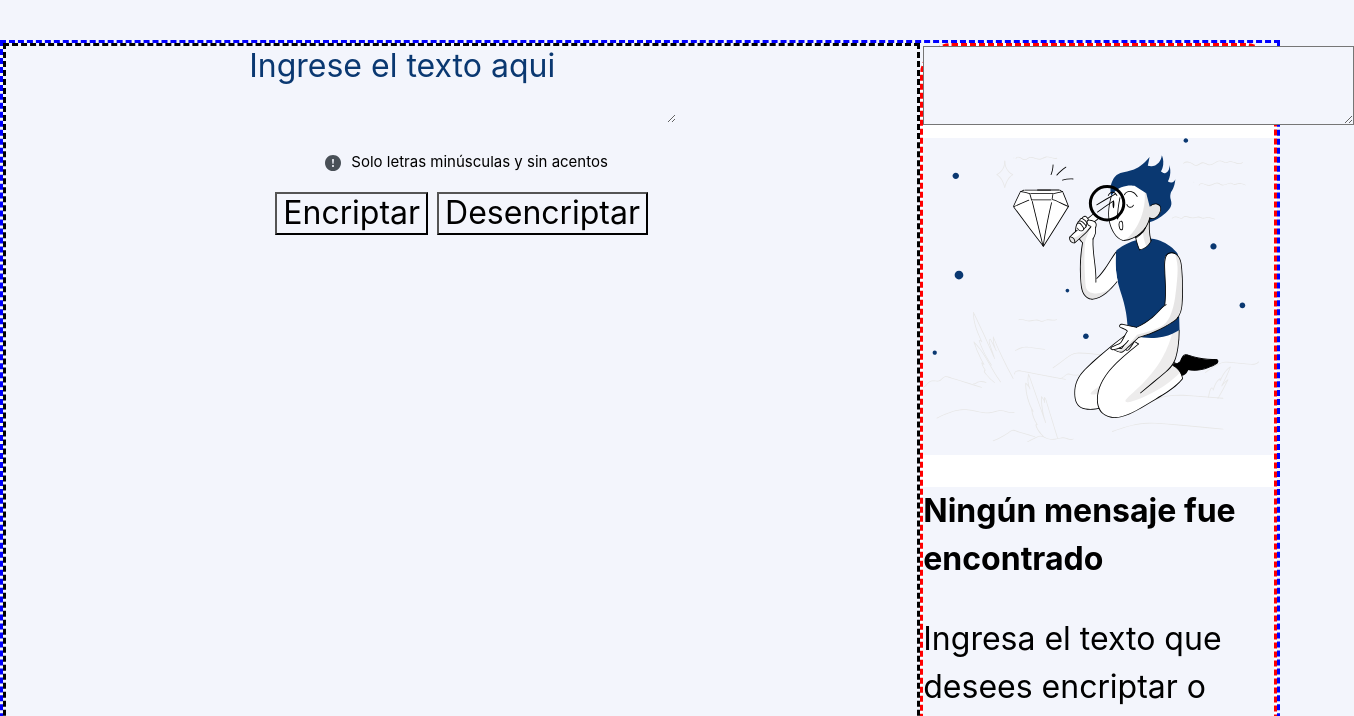
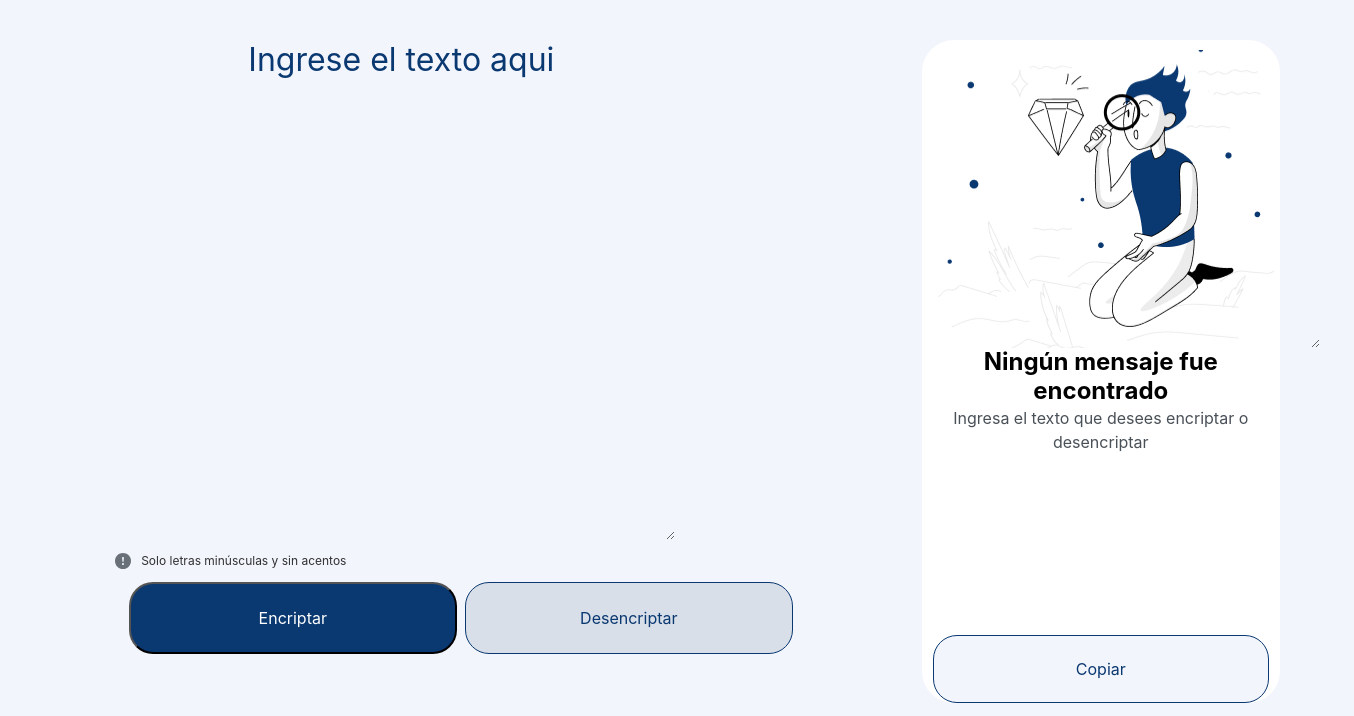
Before and after one commit to Jere2023/proyecto-encriptador-alura, a plain HTML site: page index.html in a window 1280 px wide. Shown: the part 152-868 px from the top of the page, 1354 px wide, since content can reach past the window. Drawn offline with Linux system fonts and the light colour scheme.

Commit message:
2da Remodelacion, falta footer. 9°commit

```diff
--- a/index.html
+++ b/index.html
@@ -30,16 +30,13 @@
                     </div>
             </section>
             <section class="derecha">
-                    <textarea class="mensaje"></textarea>
-                    <div class="imagen">
-                        <img src="imagenes/Muñeco.svg" alt="Imagen de una persona mirando con una lupa un diamante">
-                    </div>
+                    <textarea rows="8" cols="20" class="mensaje"></textarea>
                     <div class="leyenda">
                         <h3>Ningún mensaje fue encontrado</h3>
                         <p>Ingresa el texto que desees encriptar o desencriptar</p>
                     </div>
-                    <div>
-                        <button class="copiar" onclick="copiar()">Copiar</button>
+                    <div class="copiar">
+                        <button class="btn-copiar" onclick="copiar()">Copiar</button>
                     </div>
             </section>
         </div>
--- a/style.css
+++ b/style.css
@@ -2,10 +2,10 @@
     --color-fondo: #F3F5FC;
     --color-boton: #D8DFE8;
     --color-blanco: #FFF;
-    --color-text-area: #0A3871;
+    --color-text-area: #0A3871; /*cambiar a un mejor nombre y las variables*/
     --color-informacion: #495057;
-
-
+    --color-mensaje: #343A40;
+    --imagen-munieco: url('imagenes/Muñeco.png')
 }
 html {
     font-size: 62.5%; /* 1rem = 10px Parte 1 de 2*/
@@ -37,17 +37,22 @@ body {
 .cuerpo {
     display: flex;
     justify-content: center;
-    border-style: dashed;
-    border-color: blue;
+    /*border-style: dashed;
+    border-color: blue;*/
 }
 .izquierda{
-    border-style: dashed;
-    border-color: black;
+   /* border-style: dashed;
+    border-color: black;*/
     width: 72%;
     text-align: center;
+    display: flex;
+    flex-direction: column;
+    align-items: center;
 }
 .texto-de-ingreso{
     border-style: none;
+    height: 50rem;
+    cursor: pointer;
 }
 .texto-de-ingreso::placeholder{
     color: var(--color-text-area);
@@ -55,103 +60,114 @@ body {
 .caja-informacion{
     display: flex;
     align-items: center;
-    justify-content: center;
+    margin-right: 47rem;
+    opacity: 0.8;
 }
 .imagen-informacion{
     padding: 0 1rem;
 }
 .informacion{
-    font-size: 1.5rem;
+    font-size: 1.2rem;
 }
+.botones{
+    display: flex;
+    gap: 8px;
+    justify-content: center;
+
+}
+.btn-encriptar{
+    border-radius: 2.4rem;
+    background: var(--color-text-area);
+    color: var(--color-blanco);
+    text-align: center;
+    font-size: 1.6rem;
+    font-style: normal;
+    font-weight: 400;
+    line-height: normal;
+    width: 32.8rem;
+    padding: 2.4rem;
+    align-items: flex-start;
+    cursor: pointer;
+
+}
+.btn-desencriptar{
+    border-radius: 2.4rem;
+    border: 0.1rem solid var(--color-text-area);
+    background: var(--color-boton);
+    color: var(--color-text-area);
+    text-align: center;
+    font-size: 1.6rem;
+    font-style: normal;
+    font-weight: 400;
+    line-height: normal;
+    width: 32.8rem;
+    padding: 2.4rem;
+    align-items: flex-start;
+    cursor: pointer;
+}
+/*Sección Derecha*/
 .derecha{
-    border-style: dashed;
-    border-color: red;
+    /*border-style: dashed;
+    border-color: red;*/
     width: 28%;
     border-radius: 3.2rem;
     background-color: var(--color-blanco);
+    display: flex;
+    flex-direction: column;
+    align-items: center;
 }
-/*.text-area {
-    border: none;
-    color: var(--color-text-area);
-    margin-top: 3rem;
-    padding: 0.2rem;
-    text-transform: lowercase;
-}
-::placeholder { color: var(--color-text-area); }
-  .text-area:focus {
-      outline: none;
-    }*/
-
-/*.mensaje{
-    height: 63rem;
-    background: var(--color-blanco);
-    /*background-image: url("/imagenes/Muñeco.png");
+.mensaje{
+    margin: 1rem 0 0 1rem;
+    background: var(--imagen-munieco);
     background-repeat: no-repeat;
     background-position: center;
-    border: none;
+    border-style: none;
+    cursor: pointer;
+}
+.imagen{
+    background-color: var(--color-blanco);
+    margin-left: 3.5rem;
+}
+.leyenda{
+    background-color: var(--color-blanco);
+    margin-bottom: 18.1rem;
+}
+.leyenda h3{
+    /*color: var(--color-);*/
+    text-align: center;
+    font-family: 'Inter';
+    font-size: 2.4rem;
+    font-style: normal;
+    font-weight: bold;
+    line-height: 120%; /* 28.8px */
+    background-color: var(--color-blanco);
+    margin: 0 auto;
+}
+.leyenda p{
+    color: var(--color-informacion);
+    text-align: center;
+    font-family: 'Inter';
+    font-size: 1.6rem;
+    font-style: normal;
+    line-height: 150%; /* 24px */
+    background-color: var(--color-blanco);
+    margin: 0 auto;
+}
+.copiar{
+    display: flex;
+    gap: 0.8rem;
+    background-color: var(--color-blanco);
+    border-radius: inherit;
+}
+.btn-copiar{
     border-radius: 2.4rem;
+    border: 0.1rem solid var(--color-text-area);
+    margin: 0 auto;
+    width: 33.6rem;
+    padding: 2.4rem;
+    align-items: flex-start;
     color: var(--color-text-area);
-    margin-left: 9.8rem;
-    margin-top: 2rem;
-    padding-left: 2rem;
-    position: fixed;
+    text-align: center;
+    font-size: 1.6rem;
+    cursor: pointer;
 }
-.mensaje:focus {
-    outline: none;
-}*/
-/*
-.botones{
-    display: flex;
-    margin-top: 1.8rem;
-}
-
-.btn-desencriptar {
-    background: var(--color-boton);
-    border: 1px solid var(--color-text-area);
-    border-radius: 2.4rem;
-    color: var(--color-text-area);
-    cursor: pointer;
-    height: 6.7rem;
-    margin-left: 3rem;
-    width: 32.8rem;
-}
-
-.btn-encriptar {
-    background-color: var(--color-text-area);
-    border: 1px solid var(--color-text-area);
-    border-radius: 2.4rem;
-    color: var(--color-blanco);
-    cursor: pointer;
-    height: 6.7rem;
-    width: 32.8rem;
-}
-
-.copiar {
-    border: 1px solid var(--color-text-area);
-    border-radius: 2.4rem;
-    color: #0A3871;
-    cursor: pointer;
-    height: 6.7rem;
-    margin-left: 12rem;
-    margin-top: 56.5rem;
-    position: absolute;
-    width: 33.6rem;
-}
-
-.caja-informacion {
-    display: flex;
-}
-
-.informacion {
-    color: var(--color-informacion);
-    font-size:1.8rem;
-    margin-left: 1rem;
-}
-.pie-info {
-    text-align: center;
-}
-.pie-info-texto {
-    font-family: 'Inter';
-    font-size: 2rem;
-    color: var(--color-informacion);
-}*/
```
Also changed, not shown: imagenes/Muñeco.svg (deleted).
